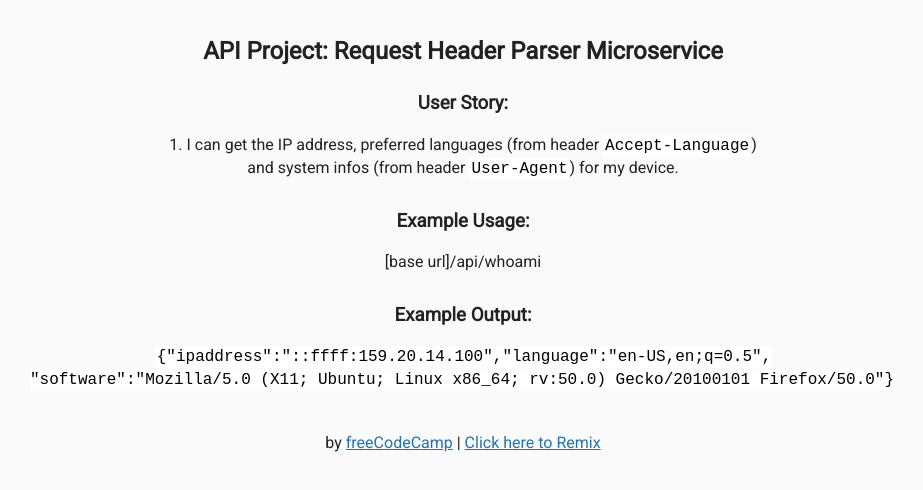
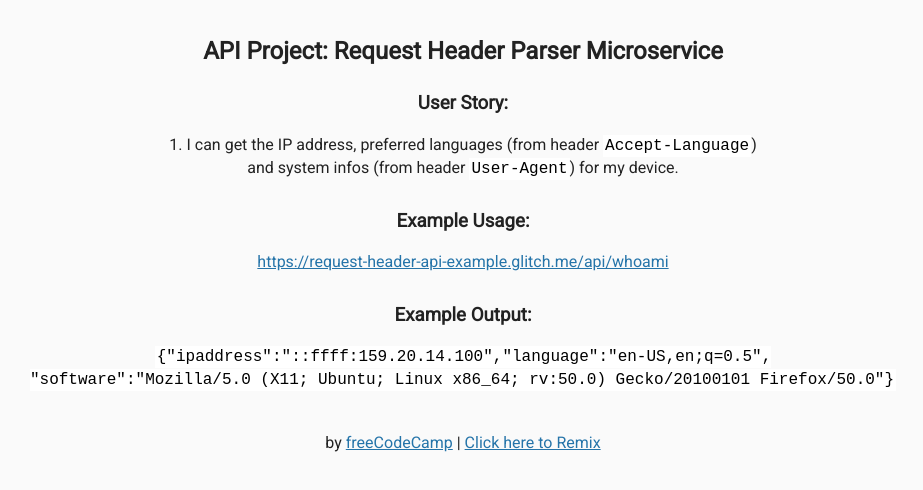
Before and after one commit to loganripplinger/api-microservice-example2, a website: page views/index.html in a window 1280 px wide. Shown: the whole page, without its empty margins (177-1100 px from the left). Drawn offline with Linux system fonts and the light colour scheme; files that its build step writes are made by us from their sources.

Commit message:
Update index.html

```diff
--- a/views/index.html
+++ b/views/index.html
@@ -17,7 +17,9 @@
 
         <h3>Example Usage:</h3>
         <p>
-          [base url]/api/whoami
+          <a href="https://request-header-api-example.glitch.me/api/whoami">
+            https://request-header-api-example.glitch.me/api/whoami
+          </a>
         </p>
 
         <h3>Example Output:</h3>
```
